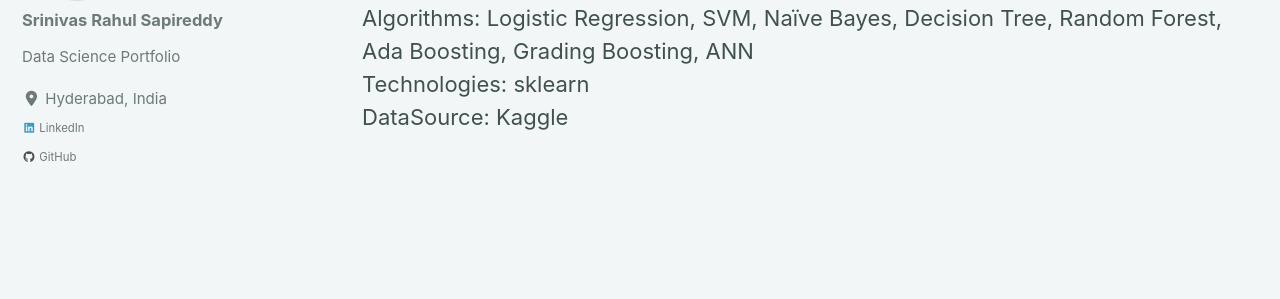
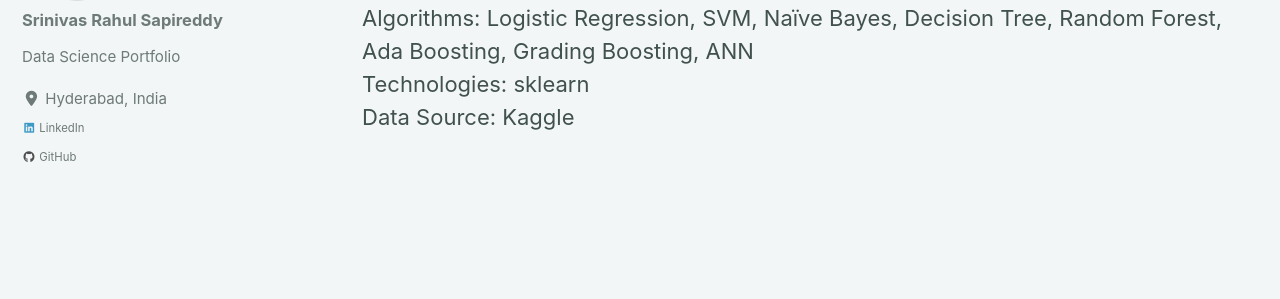
Before and after one commit to srsapireddy/srsapireddy.github.io, a Jekyll site: the page built from _pages/machinelearning.md, in a window 1280 px wide and 900 px high, scrolled down 616 px. Shown: the part 156-455 px from the top of the window. Built offline with Jekyll 4.4.1, drawn with Linux system fonts in a browser that asks for light colours; cached includes are drawn as plain includes; nearby versions of some CDN libraries.

Commit message:
new gith

```diff
--- a/_pages/machinelearning.md
+++ b/_pages/machinelearning.md
@@ -10,4 +10,4 @@ header:
 * ML Problem: Classification of malware in API Call Sequences<br>
 Algorithms: Logistic Regression, SVM, Naïve Bayes, Decision Tree, Random Forest, Ada Boosting, Grading Boosting, ANN<br>
 Technologies: sklearn<br>
-DataSource: Kaggle
+Data Source: Kaggle
```
